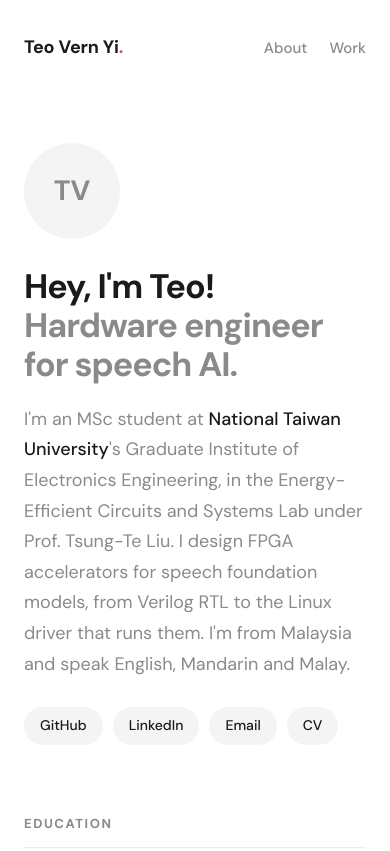
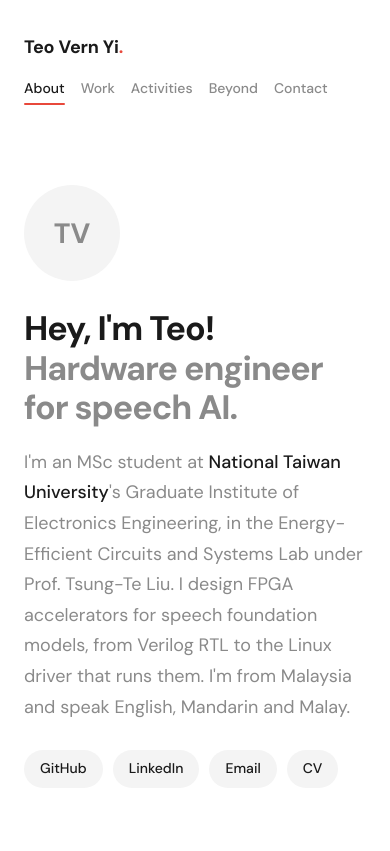
Before and after one commit to vernyi2002/vernyi2002.github.io, a plain HTML site: page index.html in a window 390 px wide. Shown: the top 851 px of the page. Drawn offline with Linux system fonts and the light colour scheme.

Commit message:
Update to per page

```diff
--- a/index.html
+++ b/index.html
@@ -5,6 +5,7 @@
 <meta name="viewport" content="width=device-width, initial-scale=1.0">
 <title>Teo Vern Yi — Hardware for Speech AI</title>
 <meta name="description" content="Teo Vern Yi — MSc student at NTU GIEE working on FPGA acceleration of speech foundation models.">
+<script>document.documentElement.classList.add("js");</script>
 <link rel="preconnect" href="https://fonts.googleapis.com">
 <link rel="preconnect" href="https://fonts.gstatic.com" crossorigin>
 <link href="https://fonts.googleapis.com/css2?family=DM+Sans:opsz,wght@9..40,400;9..40,500;9..40,700&display=swap" rel="stylesheet">
@@ -63,8 +64,18 @@
   }
   .social a:hover { background: var(--text); color: var(--bg); }
 
+  /* Pages: one section shown at a time (falls back to one long page if JavaScript is off) */
+  .js section.page { display: none; }
+  .js section.page.active { display: block; animation: fade .25s ease; }
+  @keyframes fade { from { opacity: 0; transform: translateY(6px); } to { opacity: 1; transform: none; } }
+  nav a.active { color: var(--text); }
+  nav a.active::after {
+    content: ""; display: block; height: 2px; background: var(--accent);
+    border-radius: 2px; margin-top: 2px;
+  }
+
   /* Main sections */
-  section.main { padding-top: 80px; }
+  section.main { padding-top: 48px; }
   .sec-head { margin-bottom: 8px; }
   .sec-head .num { font-size: 14px; font-weight: 700; color: var(--accent); }
   .sec-head h2 { font-size: 34px; font-weight: 700; letter-spacing: -0.03em; line-height: 1.2; margin-top: 2px; }
@@ -123,7 +134,9 @@
   footer { margin-top: 80px; padding: 32px 0; border-top: 1px solid var(--line); font-size: 13px; color: var(--muted); }
 
   @media (max-width: 560px) {
-    nav li:nth-child(n+3) { display: none; }
+    header.top .wrap { flex-direction: column; align-items: flex-start; gap: 10px; }
+    nav ul { justify-content: flex-start; gap: 16px; }
+    nav a { font-size: 14px; }
     .row { flex-direction: column; gap: 4px; }
     .entry h3 { font-size: 21px; }
     .sec-head h2 { font-size: 28px; }
@@ -150,7 +163,7 @@
 <main class="wrap">
 
   <!-- ============ 1. ABOUT ============ -->
-  <section id="about">
+  <section class="page" id="about">
     <div class="hero">
       <!-- Upload a square photo named avatar.jpg to the repo. Until then, the initials show. -->
       <div class="avatar">
@@ -201,7 +214,7 @@
   </section>
 
   <!-- ============ 2. WORK ============ -->
-  <section class="main" id="work">
+  <section class="main page"id="work">
     <div class="sec-head">
       <div class="num">02</div>
       <h2>Work</h2>
@@ -275,7 +288,7 @@
   </section>
 
   <!-- ============ 3. ACTIVITIES ============ -->
-  <section class="main" id="activities">
+  <section class="main page"id="activities">
     <div class="sec-head">
       <div class="num">03</div>
       <h2>Activities</h2>
@@ -336,7 +349,7 @@
   </section>
 
   <!-- ============ 4. BEYOND ENGINEERING ============ -->
-  <section class="main" id="beyond">
+  <section class="main page"id="beyond">
     <div class="sec-head">
       <div class="num">04</div>
       <h2>Beyond Engineering</h2>
@@ -364,7 +377,7 @@
   </section>
 
   <!-- ============ 5. CONTACT ============ -->
-  <section class="main" id="contact">
+  <section class="main page"id="contact">
     <div class="sec-head">
       <div class="num">05</div>
       <h2>Contact</h2>
@@ -384,5 +397,24 @@
   <div class="wrap">© 2026 Teo Vern Yi</div>
 </footer>
 
+<script>
+  // Show one page at a time, chosen by the URL hash (#about, #work, ...).
+  const pages = [...document.querySelectorAll("section.page")];
+  const links = [...document.querySelectorAll("nav a")];
+
+  function show() {
+    const id = location.hash.slice(1);
+    const target = pages.find(p => p.id === id) || pages[0];
+    pages.forEach(p => p.classList.toggle("active", p === target));
+    links.forEach(a => a.classList.toggle("active", a.getAttribute("href") === "#" + target.id));
+    document.title = target.id === "about"
+      ? "Teo Vern Yi — Hardware for Speech AI"
+      : target.querySelector("h2").textContent + " — Teo Vern Yi";
+    window.scrollTo(0, 0);
+  }
+  window.addEventListener("hashchange", show);
+  show();
+</script>
+
 </body>
 </html>
```
